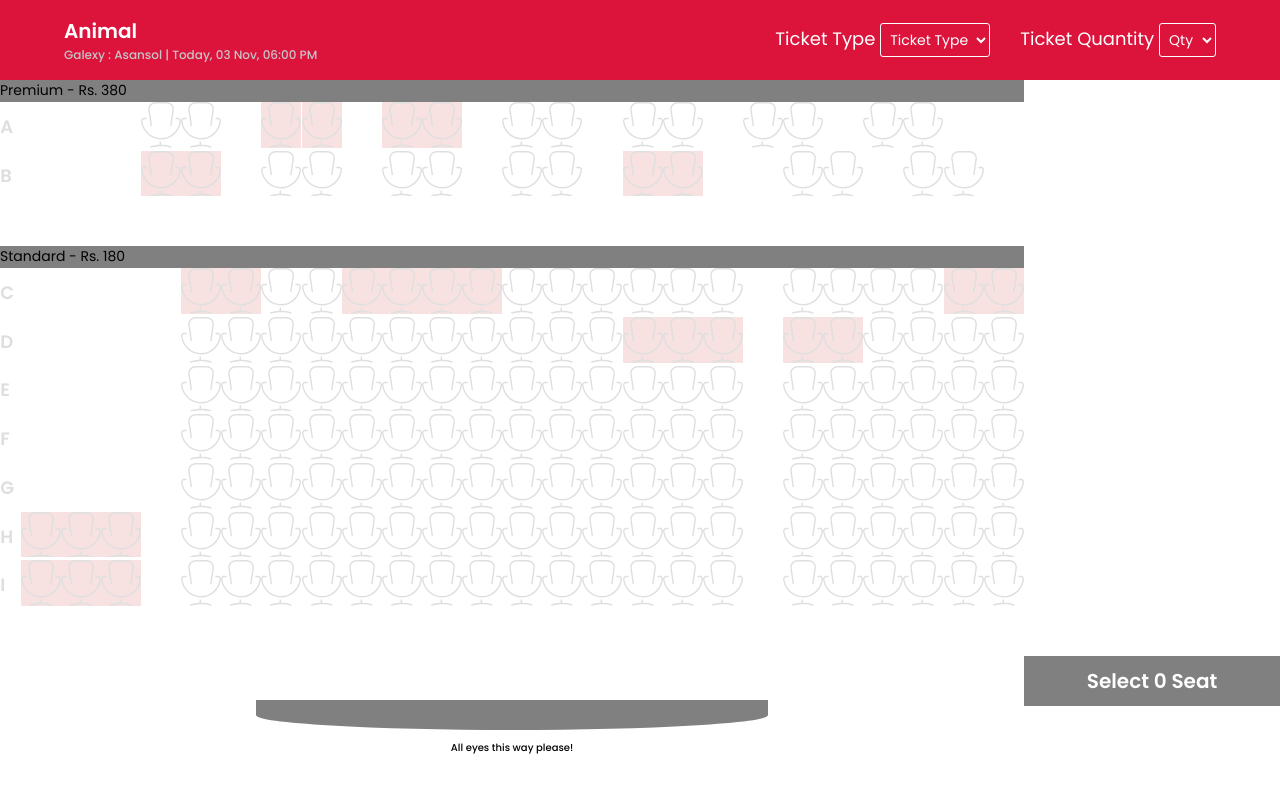
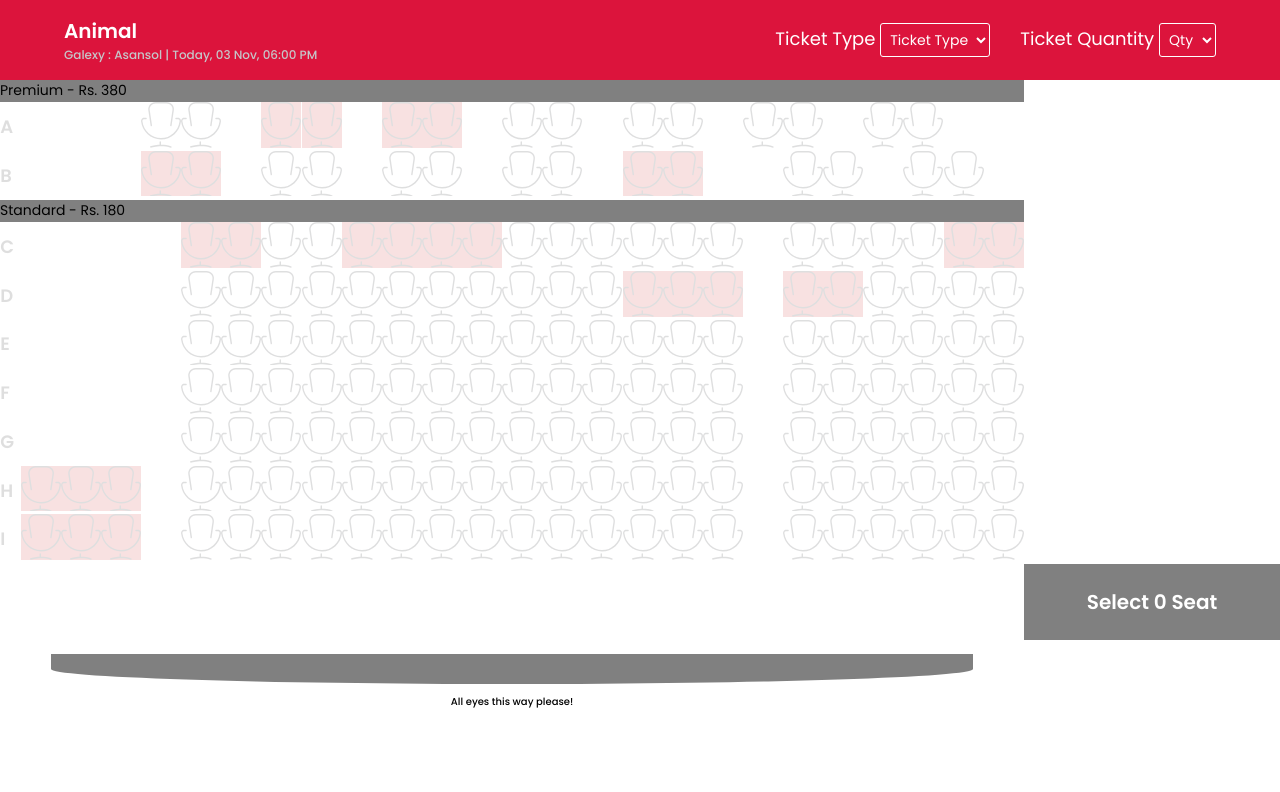
Before and after one commit to Bivek999/Ticket-Booking, a React (Create React App) app: page / in a window 1280 px wide. Shown: the top 792 px of the page. Built offline with nearby package versions, Linux system fonts and the light colour scheme.

Commit message:
Update Seatbooking.css

```diff
--- a/src/component/seatbooking/Seatbooking.css
+++ b/src/component/seatbooking/Seatbooking.css
@@ -1,4 +1,4 @@
-#seat_booking{
+#seat_booking {
   width: 80%;
   height: 90vh;
   display: flex;
@@ -6,14 +6,14 @@
   justify-content: space-between;
 }
 
-.ticket-type-heading{
+.ticket-type-heading {
   font-size: 1.4rem;
   font-weight: 400;
   background-color: #808080;
   border-bottom: 1px solid #80808026;
 }
 
-#seat_booking .row-wrapper{
+#seat_booking .row-wrapper {
   width: 100%;
   height: 80%;
   display: flex;
@@ -21,48 +21,50 @@
   justify-content: space-between;
 }
 
-#seat_booking .row{
+#seat_booking .row {
   display: flex;
   align-items: center;
   justify-content: space-evenly;
 }
 
-#seat_booking .row-name{
+#seat_booking .row-name {
   width: 2%;
   font-size: 1.8rem;
   font-weight: 600;
   color: #808080;
 }
 
-#seat_booking .screen-wrapper{
+#seat_booking .screen-wrapper {
   width: 100%;
-    height: 20%;
+  height: 30%;
   display: flex;
   flex-direction: column;
   align-items: center;
   justify-content: center;
   position: relative;
+  margin-bottom: 20px;
 }
 
-#seat_booking .screen-wrapper .screen{
-    width: 50%;
+#seat_booking .screen-wrapper .screen {
+  margin-top: 2rem;
+  width: 90%;
   height: 3rem;
   background-color: #808080;
   border-bottom-left-radius: 80%;
   border-bottom-right-radius: 80%;
 }
 
-#seat_booking .screen-wrapper h2{
+#seat_booking .screen-wrapper h2 {
   margin-top: 1rem;
   font-size: 1rem;
   font-weight: 500;
 }
 
-.row-disable{
-    opacity: .25;
+.row-disable {
+  opacity: 0.25;
 }
 
-.button-wrapper{
+.button-wrapper {
   width: 25%;
   height: 35%;
   position: absolute;
@@ -70,7 +72,7 @@
   right: -25%;
 }
 
-.button-wrapper .active{
+.button-wrapper .active {
   width: 100%;
   height: 100%;
   outline: none;
@@ -81,7 +83,7 @@
   font-weight: 600;
 }
 
-.button-wrapper .disable{
+.button-wrapper .disable {
   width: 100%;
   height: 100%;
   outline: none;
```
Lines whose indentation alone changed are shown as unchanged.
